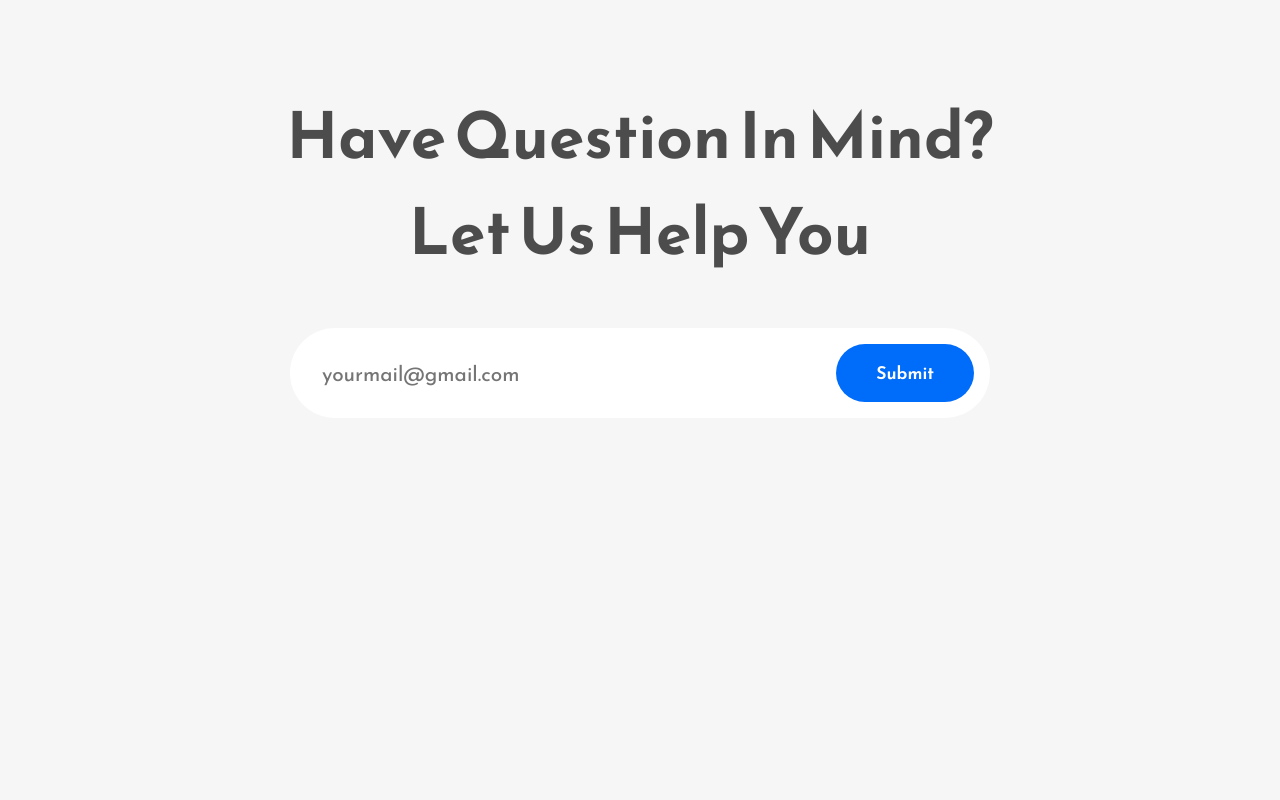
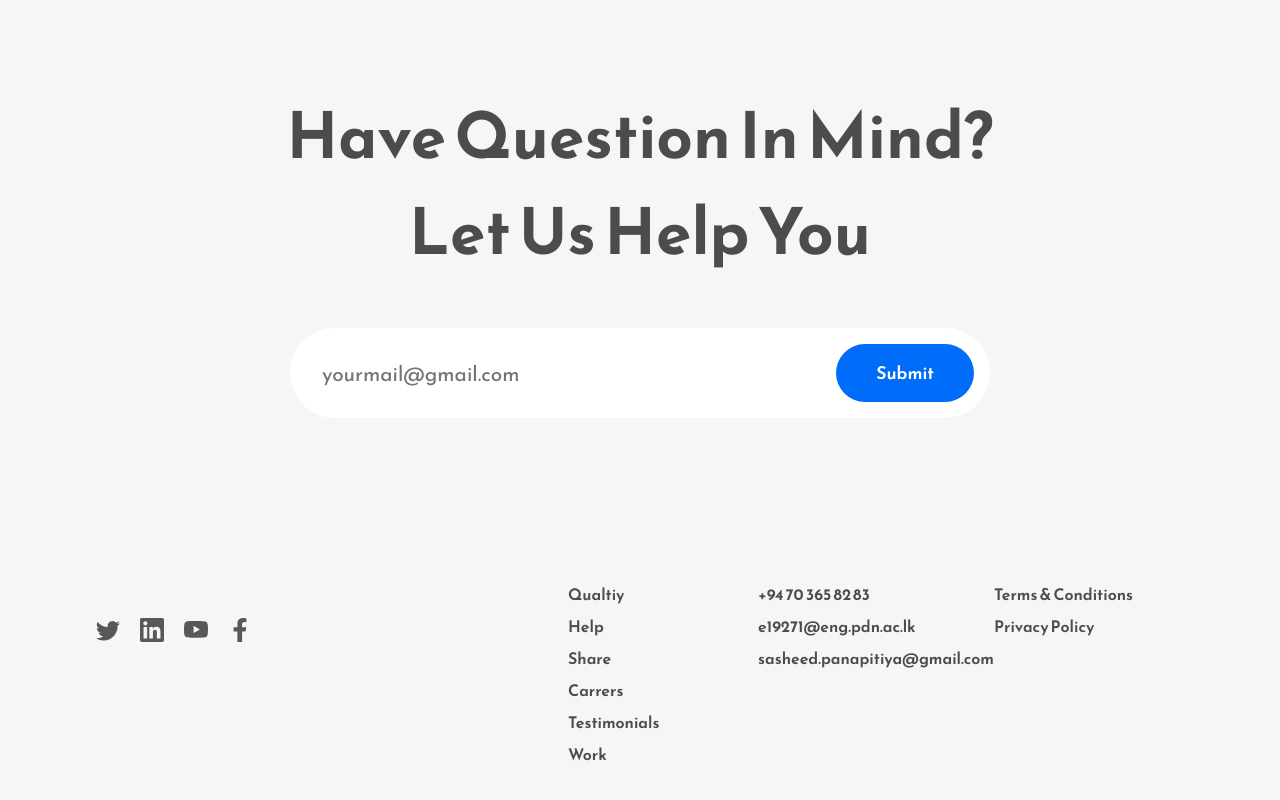
Before and after one commit to sasheeddev/simple-landing-page-using-react-js, a React (Create React App) app: page / in a window 1280 px wide. Shown: the part 3837-4637 px from the top of the page. Before the commit the page ends 4351 px from the top, so only its background shows below. Built offline with nearby package versions, Linux system fonts and the light colour scheme.

Commit message:
built footer component

```diff
--- a/src/App.js
+++ b/src/App.js
@@ -5,6 +5,7 @@
 import Work from './Components/Work';
 import Testimonial from './Components/Testimonial';
 import Contact from './Components/Contact';
+import Footer from './Components/Footer';
 
 function App() {
   return (
@@ -14,6 +15,7 @@
       <Work/>
       <Testimonial/>
       <Contact/>
+      <Footer/>
 
 
 
--- /dev/null
+++ b/src/Components/Footer.js
@@ -0,0 +1,42 @@
+import React from "react";
+import { BsTwitter } from "react-icons/bs";
+import { SiLinkedin } from "react-icons/si";
+import { BsYoutube } from "react-icons/bs";
+import { FaFacebookF } from "react-icons/fa";
+
+const Footer = () => {
+  return (
+    <div className="footer-wrapper">
+      <div className="footer-section-one">
+        <div className="footer-icons">
+          <BsTwitter />
+          <SiLinkedin />
+          <BsYoutube />
+          <FaFacebookF />
+        </div>
+      </div>
+      <div className="footer-section-two">
+        <div className="footer-section-columns">
+          <span>Qualtiy</span>
+          <span>Help</span>
+          <span>Share</span>
+          <span>Carrers</span>
+          <span>Testimonials</span>
+          <span>Work</span>
+        </div>
+        <div className="footer-section-columns">
+          <span>+94 70 365 82 83</span>
+          <span>e19271@eng.pdn.ac.lk</span>
+          <span>sasheed.panapitiya@gmail.com</span>
+          <span></span>
+        </div>
+        <div className="footer-section-columns">
+          <span>Terms & Conditions</span>
+          <span>Privacy Policy</span>
+        </div>
+      </div>
+    </div>
+  );
+};
+
+export default Footer;
```
